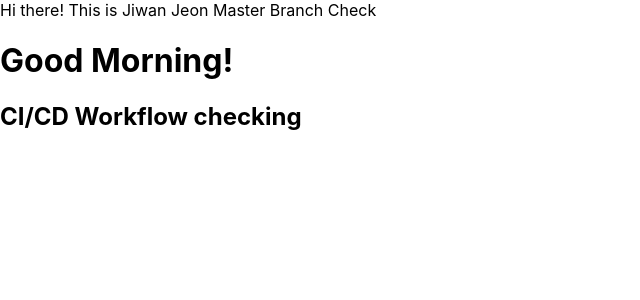
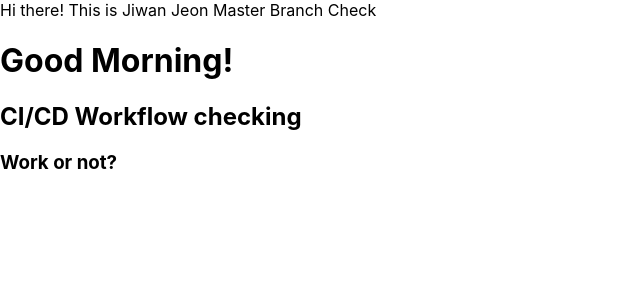
Before and after one commit to jiwanjeon/DoThatThang, a React (Create React App) app: page / in a window 1280 px wide. Shown: the top 300 px of the page, without its empty margins (0-640 px from the left). Built offline with nearby package versions, Linux system fonts and the light colour scheme.

Commit message:
Add: Adding another line for checking Action Workflow

```diff
--- a/src/App.tsx
+++ b/src/App.tsx
@@ -6,6 +6,7 @@ function App() {
       Hi there! This is Jiwan Jeon Master Branch Check
       <h1>Good Morning!</h1>
       <h2>CI/CD Workflow checking</h2>
+      <h3>Work or not?</h3>
     </div>
   );
 }
```
